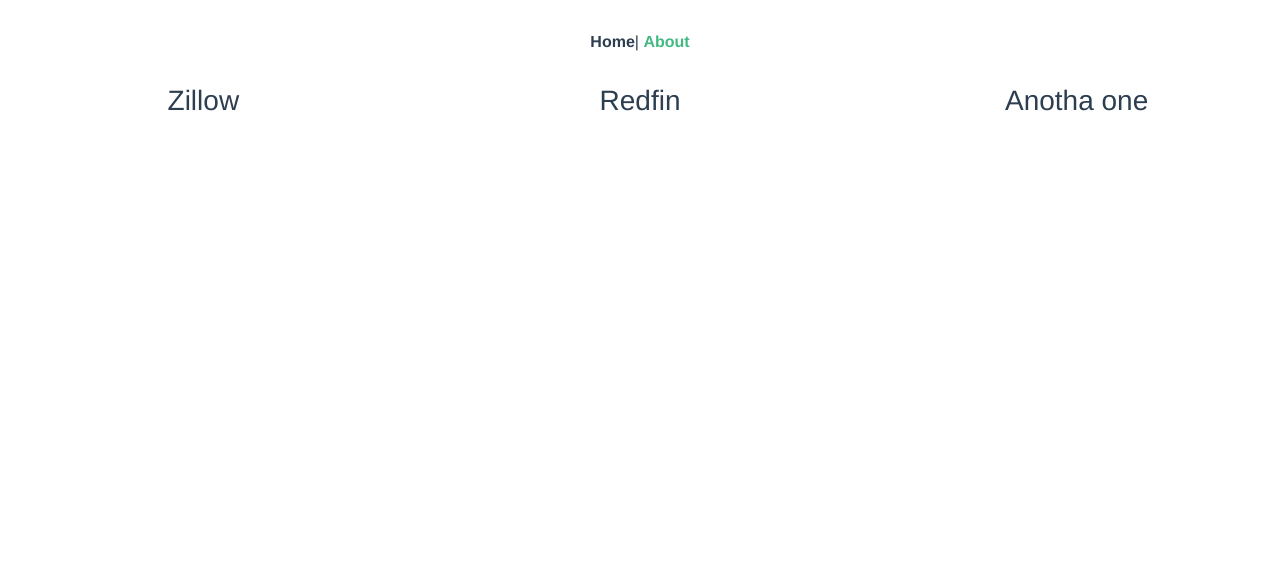
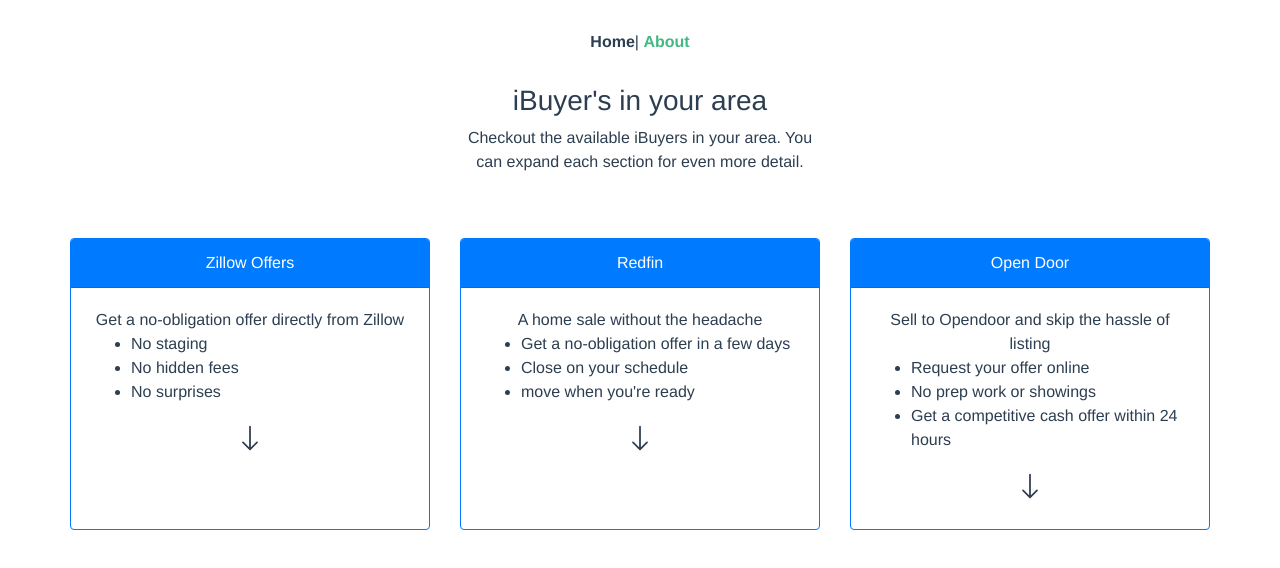
Before and after one commit to mrt1209/iBuyer, a Vue app: page /#/results in a window 1280 px wide. Shown: the top 568 px of the page. Built offline with nearby package versions, Linux system fonts and the light colour scheme.

Commit message:
adding content to results

```diff
--- a/src/App.vue
+++ b/src/App.vue
@@ -10,14 +10,14 @@
 
 <script lang="ts">
 import { Component, Vue, Prop } from "vue-property-decorator";
-import { BButton } from "bootstrap-vue";
+import { BIcon } from "bootstrap-vue";
 import HeroButton from "@/components/heroButton.vue";
 import axios from "axios";
-Vue.prototype.$axios = axios
+Vue.prototype.$axios = axios;
 
 @Component({
     components: {
-        BButton,
+        BIcon,
         HeroButton
     }
 })
--- a/src/views/Home.vue
+++ b/src/views/Home.vue
@@ -1,5 +1,6 @@
 <template>
     <div class="home">
+        <b-container>
             <b-row>
                 <b-col>
                     <h3 class="mb-4">Find iBuyers near <u>27587</u></h3>
@@ -7,22 +8,28 @@
             </b-row>
             <b-row>
                 <b-col>
-				<hero-button buttonText="Start" route="newTest" class="center"></hero-button>
+                    <hero-button
+                        buttonText="Start"
+                        route="results"
+                        class="center"
+                    ></hero-button>
                 </b-col>
             </b-row>
+        </b-container>
     </div>
 </template>
 
 <script>
 // @ is an alias to /src
 import HeroButton from "@/components/heroButton.vue";
-import { BRow, BCol } from "bootstrap-vue";
+import { BRow, BCol, BContainer } from "bootstrap-vue";
 
 export default {
     name: "home",
     components: {
         BRow,
         BCol,
+        BContainer,
         HeroButton
     },
     methods: {
@@ -30,14 +37,21 @@
             if (navigator.geolocation) {
                 navigator.geolocation.getCurrentPosition(this.showPosition);
             } else {
-				alert("Sorry, but Geolocation is not supported by this browser.");
+                alert(
+                    "Sorry, but Geolocation is not supported by this browser."
+                );
             }
         },
 
         showPosition(position) {
             var lat = position.coords.latitude;
             var long = position.coords.longitude;
-			var url = "https://maps.googleapis.com/maps/api/geocode/json?latlng=" + lat + "," + long + "&key=AIzaSyC4IahdhXLAx24uUUvTKmqaFLQJKcoevS0";
+            var url =
+                "https://maps.googleapis.com/maps/api/geocode/json?latlng=" +
+                lat +
+                "," +
+                long +
+                "&key=AIzaSyC4IahdhXLAx24uUUvTKmqaFLQJKcoevS0";
             this.$axios.get(url).then(response => {
                 this.results = response.data.results;
                 // console.log(this.results);
--- a/src/views/results.vue
+++ b/src/views/results.vue
@@ -1,27 +1,87 @@
 <template>
     <div>
-        <b-row>
-            <b-col :lg="4">
-                <h3 class="mb-4">Zillow</h3>
-            </b-col>
-            <b-col :lg="4">
-                <h3 class="mb-4">Redfin</h3>
-            </b-col>
-            <b-col :lg="4">
-                <h3 class="mb-4">Anotha one</h3>
-            </b-col>
-        </b-row>
+        <b-container>
+            <b-row>
+                <b-col :cols="4" :offset="4">
+                    <h3>iBuyer's in your area</h3>
+                    <p class="center">
+                        Checkout the available iBuyers in your area. You can expand each section for even more detail.
+                    </p>
+                </b-col>
+            </b-row>
+            <br />
+            <br />
+            <b-row>
+                <b-card-group deck>
+                    <b-card
+                        border-variant="primary"
+                        header="Zillow Offers"
+                        header-bg-variant="primary"
+                        header-text-variant="white"
+                        align="center"
+                    >
+                        <b-card-text>
+                            Get a no-obligation offer directly from Zillow
+                            <ul class="text-left">
+                                <li>No staging</li>
+                                <li>No hidden fees</li>
+                                <li>No surprises</li>
+                            </ul>
+                            <h3><b-icon icon="arrow-down"></b-icon></h3>
+                        </b-card-text>
+                    </b-card>
+                    <b-card
+                        border-variant="primary"
+                        header="Redfin"
+                        header-bg-variant="primary"
+                        header-text-variant="white"
+                        align="center"
+                    >
+                        <b-card-text
+                            > A home sale without the headache
+                            <ul class="text-left">
+                                <li>Get a no-obligation offer in a few days</li>
+                                <li>Close on your schedule</li>
+                                <li>move when you're ready</li>
+                            </ul>
+                            <h3><b-icon icon="arrow-down"></b-icon></h3>
+                        </b-card-text>
+                    </b-card>
+                    <b-card
+                        border-variant="primary"
+                        header="Open Door"
+                        header-bg-variant="primary"
+                        header-text-variant="white"
+                        align="center"
+                    >
+                        <b-card-text>
+                            Sell to Opendoor and skip the hassle of listing
+                            <ul class="text-left">
+                                <li>Request your offer online</li>
+                                <li>No prep work or showings</li>
+                                <li>Get a competitive cash offer within 24 hours</li>
+                            </ul>
+                            <h3><b-icon icon="arrow-down"></b-icon></h3>
+                        </b-card-text>
+                    </b-card>
+                </b-card-group>
+            </b-row>
+        </b-container>
     </div>
 </template>
 
 <script>
-import { BRow, BCol } from "bootstrap-vue";
+import { BRow, BCol, BContainer, BCardGroup, BCard, BCardText } from "bootstrap-vue";
 
 export default {
     name: "results",
     components: {
+        BContainer,
         BRow,
-        BCol
+        BCol,
+        BCardGroup,
+        BCard,
+        BCardText
     },
     methods: {},
     created() {}
```
Also changed, not shown: src/main.ts (+7 -1 lines). Lines whose indentation alone changed are shown as unchanged.
